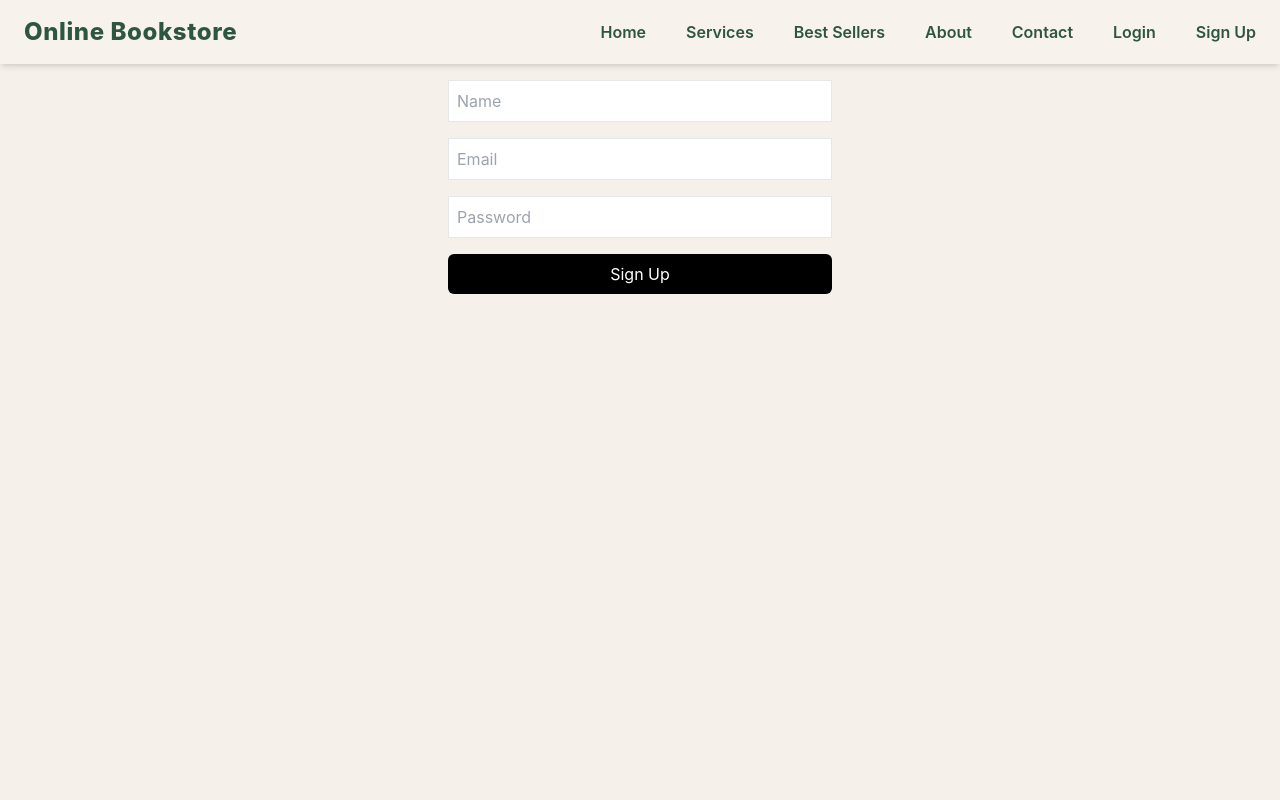
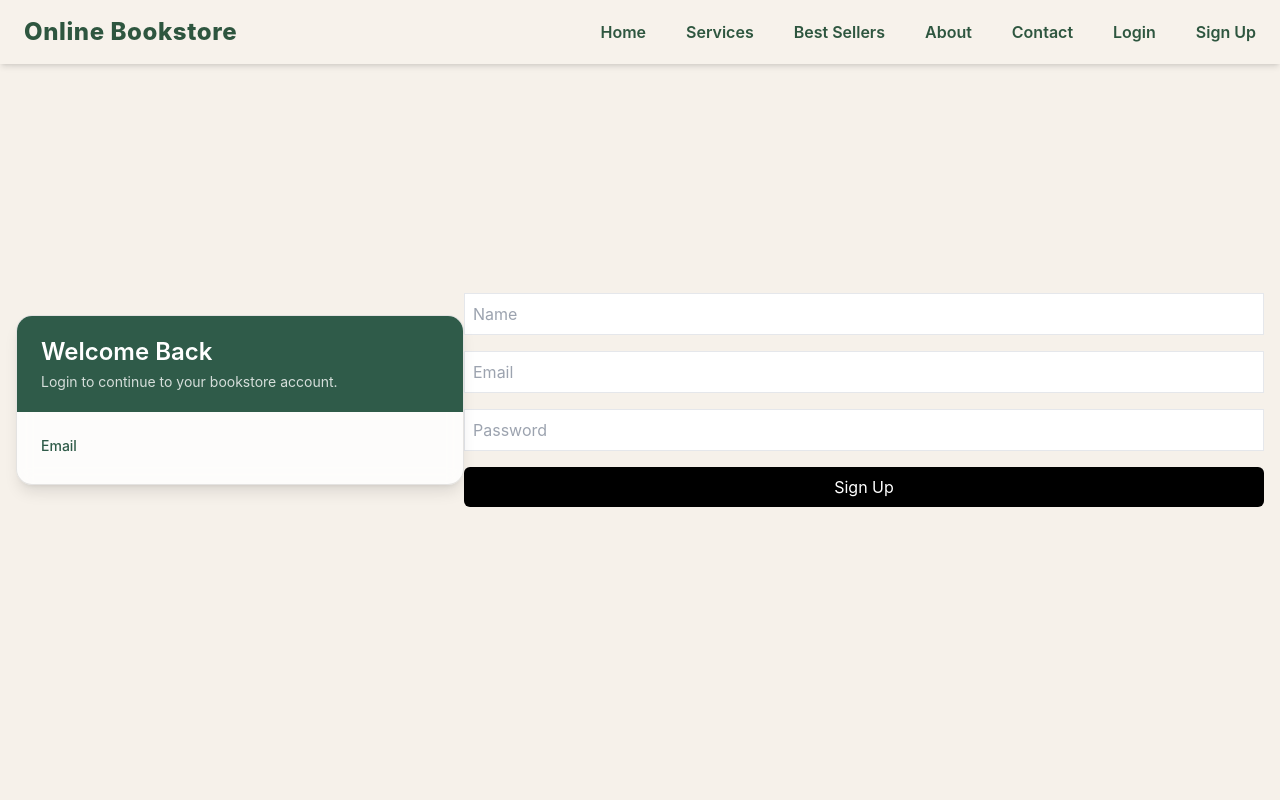
Before and after one commit to rimaejel143/online-bookstore, a React (Create React App) app in the folder frontend/: page /signup in a window 1280 px wide. Shown: the top 800 px of the page. Built offline with nearby package versions, Linux system fonts and the light colour scheme.

Commit message:
edit form

```diff
--- a/frontend/src/pages/Signup.jsx
+++ b/frontend/src/pages/Signup.jsx
@@ -1,33 +1,59 @@
 import { useState} from "react";
-import {signup} from "../services/api";
-import { useNavigate } from "react-router-dom";
+import {login, signup} from "../services/api";
+import { useNavigate, Link } from "react-router-dom";
 
 function Signup(){
-    const [form,setForm] = useState({
-        name: "",
-        email: "",
-        password: "",
-    });
-
+    const [form, setForm] = useState({ email: "", password: "" });
+  const [loading, setLoading] = useState(false);
   const navigate = useNavigate();
 
   function handleChange(e) {
-        setForm({ ...form, [e.target.name]:e.target.value});
+    setForm({ ...form, [e.target.name]: e.target.value });
   }
 
   async function handleSubmit(e) {
     e.preventDefault();
-        const result = await signup(form);
+    setLoading(true);
 
-        if (result.message === "User registered successfully"){
-            alert("Signup successful!");
-        }else{
+    try {
+      const result = await login(form);
+
+      if (result.user) {
+        localStorage.setItem("user", JSON.stringify(result.user));
+        navigate("/");
+      } else {
         alert(result.message);
+      }
+    } catch (err) {
+      alert("Something went wrong. Please try again.");
+    } finally {
+      setLoading(false);
     }
   }
     return(
-        <div className="p-8 max-w-md mx-auto">
-      <h2 className="text-2xl mb-4">Sign Up</h2>
+        <div className="min-h-screen bg-[#f6f1ea] flex items-center justify-center px-4 py-10">
+      <div className="w-full max-w-md">
+        <div  className="bg-white/80 backdrop-blur rounded-2xl shadow-lg border border-black/10 overflow-hidden">
+
+          <div className="px-6 py-5 bg-[#2f5b49]">
+            <h2 className="text-2xl font-semibold text-white">Welcome Back</h2>
+            <p className="text-white/80 text-sm mt-1">
+              Login to continue to your bookstore account.
+            </p>
+
+          </div>
+          <form onSubmit={handleSubmit} className="px-6 py-6 space-y-4">
+            <div>
+             <label className="block text-sm font-medium text-[#2f5b49] mb-1">
+                Email
+              </label>
+            </div>
+
+          </form>
+        </div>
+
+
+      </div>
 
       <form onSubmit={handleSubmit} className="space-y-4">
         <input name="name" placeholder="Name" onChange={handleChange} className="border p-2 w-full" />
```
Lines whose indentation alone changed are shown as unchanged.
